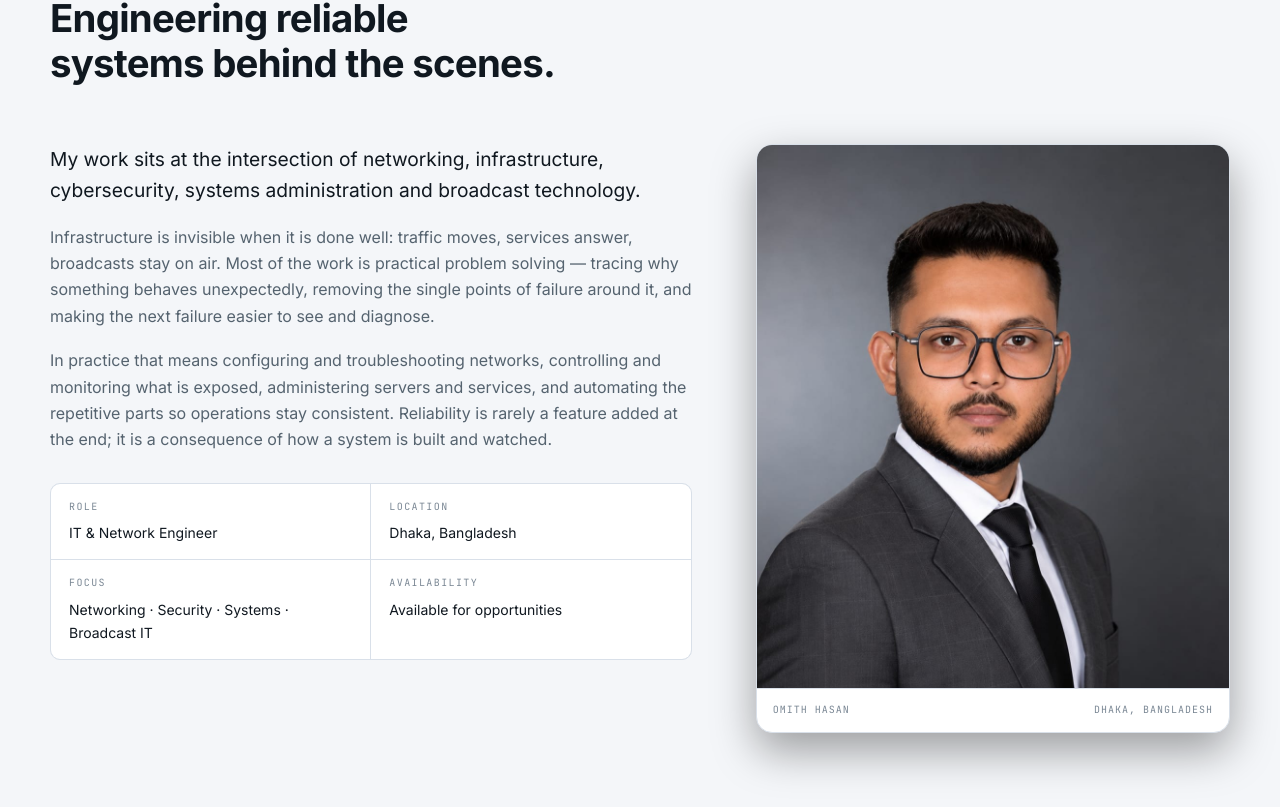
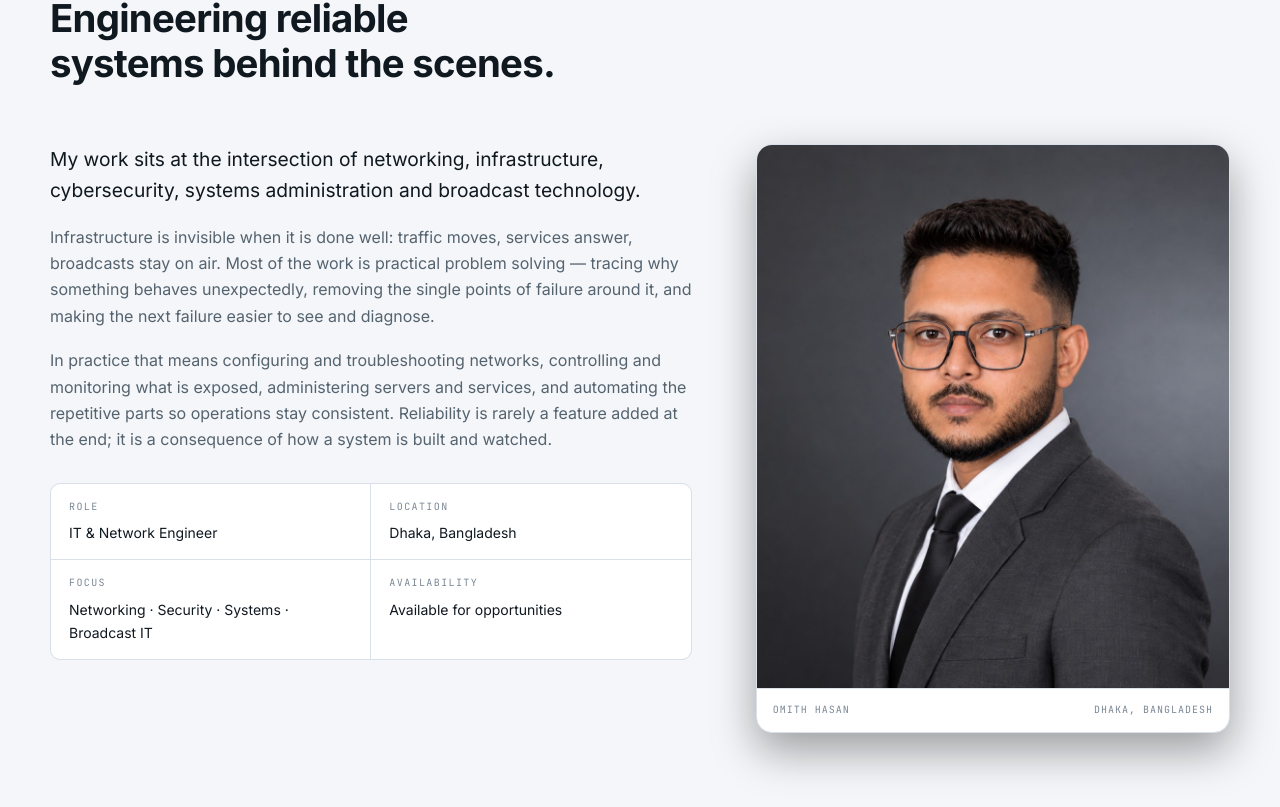
Before and after one commit to omithhasantanvir/portfolio, a Next.js app: page / in a window 1280 px wide. Shown: the part 930-1737 px from the top of the page. Built offline with nearby package versions, Linux system fonts and the light colour scheme.

Commit message:
Replace about portrait with new professional photo

```diff
--- a/app/layout.tsx
+++ b/app/layout.tsx
@@ -52,9 +52,9 @@ export const metadata: Metadata = {
     locale: 'en_US',
     images: [
       {
-        url: '/images/omith-hasan.jpg',
-        width: 1402,
-        height: 1122,
+        url: '/images/omith-hasan-portrait.jpg',
+        width: 1120,
+        height: 1288,
         alt: `Portrait of ${site.name}`,
       },
     ],
@@ -63,7 +63,7 @@ export const metadata: Metadata = {
     card: 'summary_large_image',
     title: `${site.name} | ${site.role}`,
     description,
-    images: ['/images/omith-hasan.jpg'],
+    images: ['/images/omith-hasan-portrait.jpg'],
   },
   robots: {
     index: true,
--- a/components/about.tsx
+++ b/components/about.tsx
@@ -55,7 +55,7 @@ export function About() {
             <figure className="photo">
               <div className="photo__frame">
                 <Image
-                  src="/images/omith-hasan.jpg"
+                  src="/images/omith-hasan-portrait.jpg"
                   alt="Portrait of Omith Hasan"
                   width={1120}
                   height={1288}
```
Also changed, not shown: public/images/omith-hasan-portrait.jpg (added).
